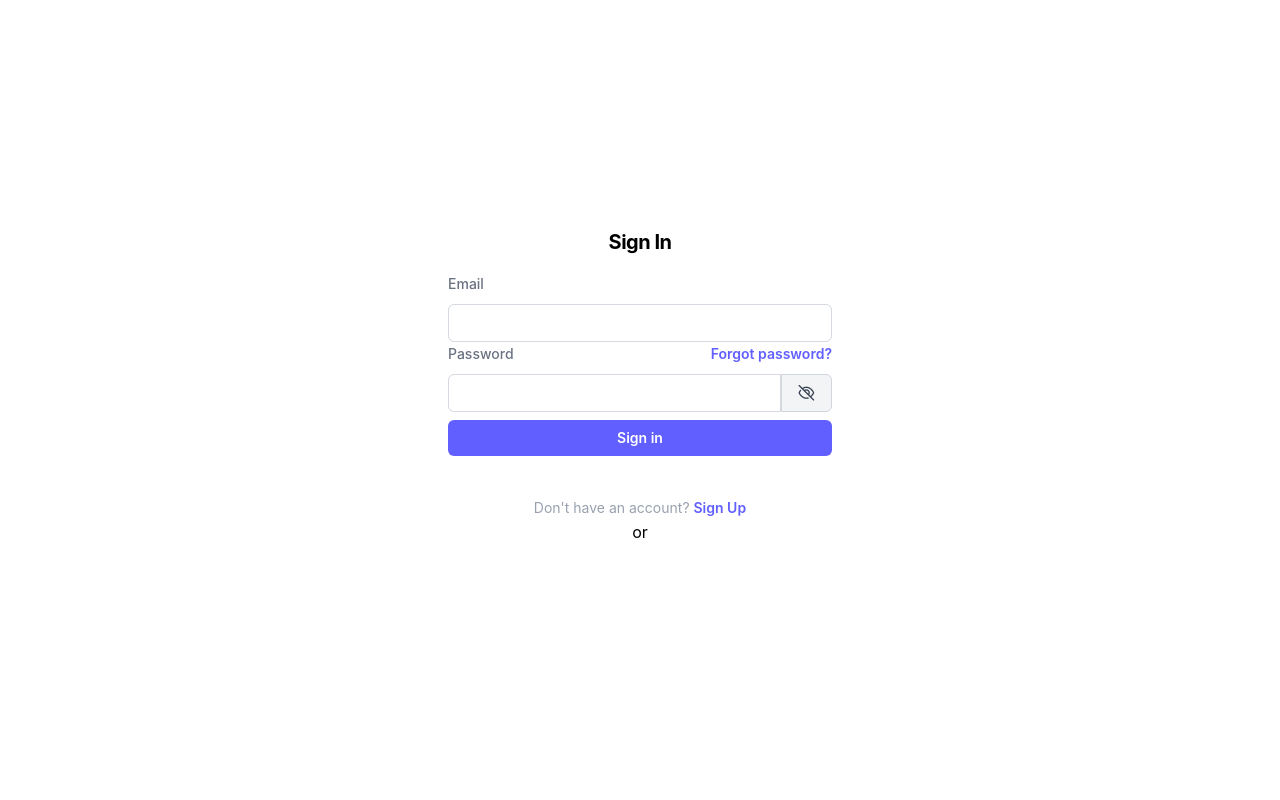
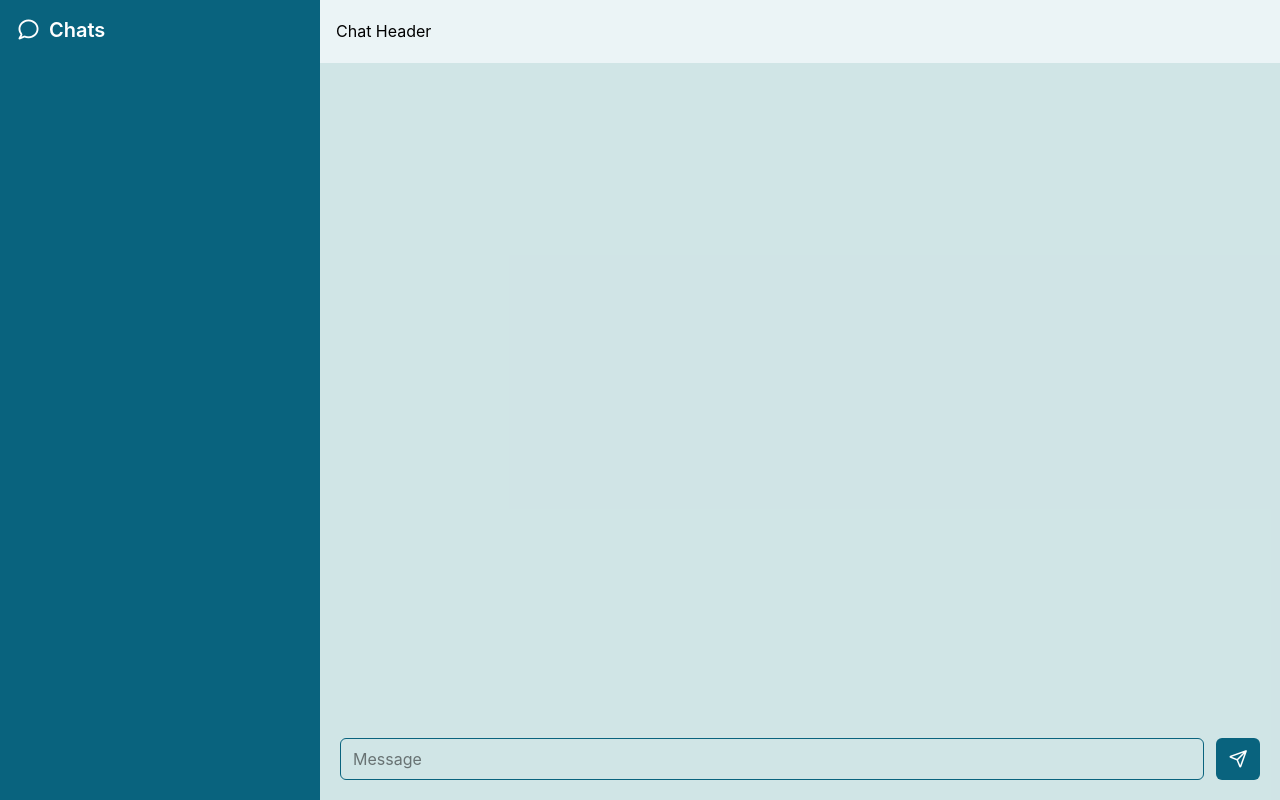
Before and after one commit to ardra-m-siva/chat-bot, a React (Vite) app: page / in a window 1280 px wide. Before the commit this address led to /login. Built offline with nearby package versions, Linux system fonts and the light colour scheme; a web font is replaced by a local one.

Commit message:
style: layout completed

```diff
--- a/package.json
+++ b/package.json
@@ -15,7 +15,9 @@
     "axios": "^1.13.5",
     "react": "^19.2.0",
     "react-dom": "^19.2.0",
+    "react-hook-form": "^7.71.2",
     "react-router-dom": "^7.13.1",
+    "socket.io-client": "^4.8.3",
     "tailwindcss": "^4.2.1"
   },
   "devDependencies": {
--- a/src/App.jsx
+++ b/src/App.jsx
@@ -1,13 +1,13 @@
 import { Navigate, Route, Routes } from 'react-router-dom'
 import './App.css'
 import LoginPage from './pages/LoginPage'
-import HomePage from './pages/HomePage'
+import MainLayout from './layout/MainLayout'
 
 function App() {
 
   return (
     <Routes>
-      <Route path='/' element={<Navigate to={'/login'} replace />} />
+      <Route path='/' element={<MainLayout/>} />
       <Route path='/register' element={<LoginPage register />} />
       <Route path='/login' element={<LoginPage />} />
     </Routes>
--- /dev/null
+++ b/src/layout/MainLayout.jsx
@@ -0,0 +1,27 @@
+import React from 'react'
+import Sidebar from './Sidebar'
+import HomePage from '../pages/HomePage'
+
+const MainLayout = () => {
+    return (
+        <>
+            <div className='h-screen flex'>
+                {/* #09637E
+#088395
+#7AB2B2
+#EBF4F6 */}
+                <div className='w-80 bg-[#09637E]'>
+                    <Sidebar />
+                </div>
+                <div className='flex-1 flex flex-col bg-[#EBF4F6]'>
+                    <div className="h-17 flex items-center px-4 bg-[#EBF4F6] ">
+                        Chat Header
+                    </div>
+                    <HomePage />
+                </div>
+            </div>
+        </>
+    )
+}
+
+export default MainLayout
--- /dev/null
+++ b/src/layout/Sidebar.jsx
@@ -0,0 +1,15 @@
+import React from 'react'
+
+const Sidebar = () => {
+    return (
+        <div className="w-80 h-screen flex flex-col text-white">
+
+            {/* Header */}
+            <div className="p-4 text-xl font-semibold">
+                <i className="fa-regular fa-comment me-2"></i>Chats
+            </div>
+        </div>
+    )
+}
+
+export default Sidebar
--- a/src/pages/HomePage.jsx
+++ b/src/pages/HomePage.jsx
@@ -2,8 +2,14 @@ import React from 'react'
 
 const HomePage = () => {
   return (
-    <div className='w-full flex justify-center'>
-hi
+    <div className='h-screen flex flex-col justify-between bg-[#7ab2b23d] p-2'>
+      <div>
+
+      </div>
+      <div className='w-full flex mb-3 px-3'>
+        <input type="text" className='border w-full border-[#09637E] rounded-md py-2 px-3 me-3 focus:outline-none focus:ring-1 focus:ring-[#09637E] transition-all' placeholder='Message'/>
+        <button className='bg-[#09637E] text-white py-2 px-3 rounded-md'><i className="fa-regular fa-paper-plane"></i></button>
+      </div>
     </div>
   )
 }
--- a/src/pages/LoginPage.jsx
+++ b/src/pages/LoginPage.jsx
@@ -1,8 +1,10 @@
 import { GoogleLogin } from '@react-oauth/google'
 import React, { useEffect, useRef, useState } from 'react'
+import { useForm } from 'react-hook-form'
 import { Link, useLocation, useNavigate } from 'react-router-dom'
 
 const LoginPage = ({ register }) => {
+    const {registerIn , handleRegisterIn} = useForm()
     const [passwordType, setPasswodType] = useState('password')
     const [registerUser, setRegisterUser] = useState({
         fullName: '',
@@ -124,6 +126,8 @@ const LoginPage = ({ register }) => {
                     username: loginEmail,
                     password
                 }
+                navigate('/')
+                return
                 const result = await AxiosCall('POST', 'user/login', dataBody)
                 if (result?.status == 200 && result?.data?.data?.userDetails?.role === 'client') {
                     FireToast(result?.data?.message, "success")
@@ -258,7 +262,7 @@ const LoginPage = ({ register }) => {
                                 />
                             </div>
                         </div>}
-                        <div>
+                        <div className='mt-2'>
                             <label htmlFor="email" className="block text-sm/6 font-medium text-gray-500">
                                 Email
                             </label>
@@ -283,7 +287,7 @@ const LoginPage = ({ register }) => {
                             </div>
                         </div>
                         {emailValidationErrorText && <span className='text-red-500 text-xs text-center'>{emailValidationErrorText}</span>}
-                        {register && <div>
+                        {register && <div className='mt-2'>
                             <label htmlFor="phoneNumber" className="block text-sm/6 font-medium text-gray-500">
                                 Phone Number
                             </label>
@@ -300,7 +304,7 @@ const LoginPage = ({ register }) => {
                             </div>
                         </div>}
 
-                        {!register && <div>
+                        {!register && <div className='mt-2'>
                             <div className="flex items-center justify-between">
                                 <label htmlFor="password" className="block text-sm/6 font-medium text-gray-500">
                                     Password
@@ -342,7 +346,7 @@ const LoginPage = ({ register }) => {
                             </div>
                             {passwordTextForValidation && <span className='text-red-500 text-xs text-center'>{passwordTextForValidation}</span>}
                         </div>}
-                        <div className='mt-2'>
+                        <div className='mt-4'>
                             <button type='submit' className="flex w-full justify-center items-center rounded-md bg-indigo-500 px-3 py-1.5 text-sm/6 font-semibold text-white hover:bg-indigo-400 focus-visible:outline-2 focus-visible:outline-offset-2 focus-visible:outline-indigo-500"
                             >{register ? 'Sign Up' : 'Sign in'} {isLoadingLogin && <Spinner />}</button>
                         </div>
```
Also changed, not shown: 1 other file (tests, documents, lock files or other folders).
